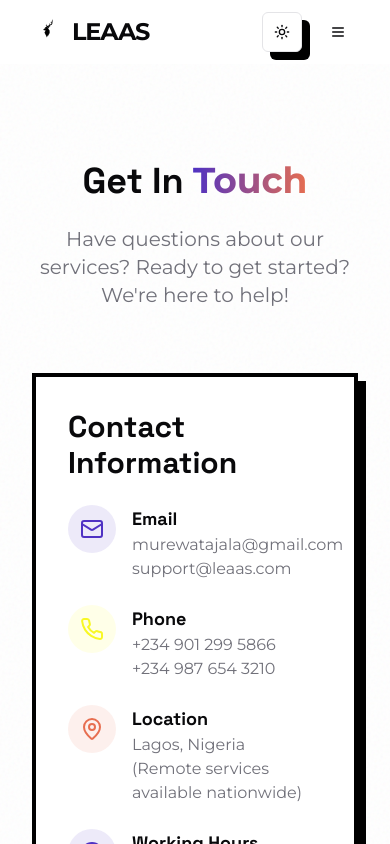
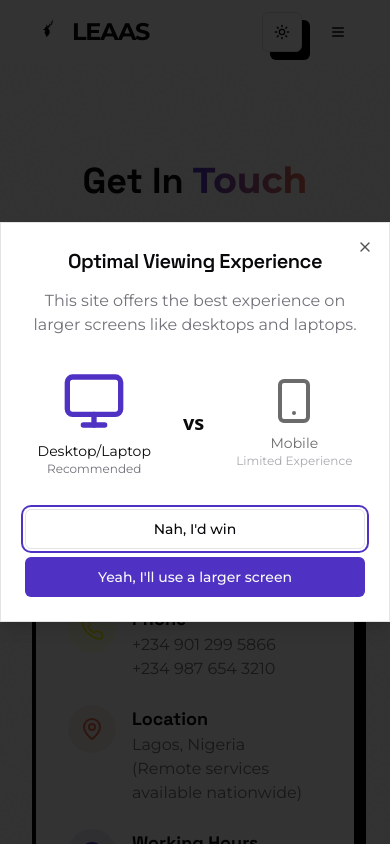
Before and after one commit to shizzleclover/LEAAS, a Next.js app: page /contact in a window 390 px wide. Shown: the top 844 px of the page. Built offline with nearby package versions, Linux system fonts and the light colour scheme.

Commit message:
mobile notice

```diff
--- a/app/layout.tsx
+++ b/app/layout.tsx
@@ -7,6 +7,7 @@ import { Montserrat, Space_Grotesk } from "next/font/google"
 import { cn } from "@/lib/utils"
 import { ScrollProgressBar } from "@/components/scroll-animations"
 import { Metadata } from "next"
+import { MobileNotice } from "@/components/mobile-notice"
 
 const montserrat = Montserrat({
   subsets: ["latin"],
@@ -39,6 +40,7 @@ export default function RootLayout({
           <div className="relative flex min-h-screen flex-col">
             <ScrollProgressBar />
             <Navbar />
+            <MobileNotice />
             <main className="flex-1">{children}</main>
             <Footer />
           </div>
--- /dev/null
+++ b/components/mobile-notice.tsx
@@ -0,0 +1,101 @@
+"use client"
+
+import React, { useState, useEffect } from "react"
+import {
+  Dialog,
+  DialogContent,
+  DialogDescription,
+  DialogFooter,
+  DialogHeader,
+  DialogTitle
+} from "@/components/ui/dialog"
+import { Button } from "@/components/ui/button"
+import { Monitor, Smartphone } from "lucide-react"
+
+export function MobileNotice() {
+  const [isOpen, setIsOpen] = useState(false)
+  const [isMobile, setIsMobile] = useState(false)
+  const [hasDismissed, setHasDismissed] = useState(false)
+
+  useEffect(() => {
+    // Check if user has dismissed the notice before
+    const dismissed = localStorage.getItem("mobile-notice-dismissed")
+    if (dismissed === "true") {
+      setHasDismissed(true)
+    }
+
+    // Check if screen is mobile/tablet size
+    const checkScreenSize = () => {
+      setIsMobile(window.innerWidth < 1024)
+    }
+
+    // Check on initial load
+    checkScreenSize()
+
+    // Check on resize
+    window.addEventListener("resize", checkScreenSize)
+
+    // Show dialog after a short delay if on mobile and hasn't dismissed
+    const timer = setTimeout(() => {
+      if (window.innerWidth < 1024 && !dismissed) {
+        setIsOpen(true)
+      }
+    }, 1500)
+
+    return () => {
+      window.removeEventListener("resize", checkScreenSize)
+      clearTimeout(timer)
+    }
+  }, [])
+
+  const handleDismiss = () => {
+    setIsOpen(false)
+    setHasDismissed(true)
+    localStorage.setItem("mobile-notice-dismissed", "true")
+  }
+
+  const handleUseLargerScreen = () => {
+    setIsOpen(false)
+    setHasDismissed(true)
+    localStorage.setItem("mobile-notice-dismissed", "true")
+  }
+
+  // Only render if on mobile and hasn't been dismissed
+  if (!isMobile || !isOpen) return null
+
+  return (
+    <Dialog open={isOpen} onOpenChange={setIsOpen}>
+      <DialogContent className="sm:max-w-md">
+        <DialogHeader>
+          <DialogTitle className="text-xl">Optimal Viewing Experience</DialogTitle>
+          <DialogDescription className="pt-2 text-base">
+            This site offers the best experience on larger screens like desktops and laptops.
+          </DialogDescription>
+        </DialogHeader>
+
+        <div className="flex items-center justify-center gap-8 py-4">
+          <div className="flex flex-col items-center text-center">
+            <Monitor className="h-16 w-16 text-primary mb-2" />
+            <span className="text-sm">Desktop/Laptop</span>
+            <span className="text-xs text-muted-foreground">Recommended</span>
+          </div>
+          <div className="text-xl font-bold">vs</div>
+          <div className="flex flex-col items-center text-center opacity-60">
+            <Smartphone className="h-12 w-12 mb-2" />
+            <span className="text-sm">Mobile</span>
+            <span className="text-xs text-muted-foreground">Limited Experience</span>
+          </div>
+        </div>
+
+        <DialogFooter className="flex flex-col sm:flex-row gap-2">
+          <Button variant="outline" onClick={handleDismiss} className="sm:w-full">
+            Nah, I&apos;d win
+          </Button>
+          <Button onClick={handleUseLargerScreen} className="sm:w-full">
+            Yeah, I&apos;ll use a larger screen
+          </Button>
+        </DialogFooter>
+      </DialogContent>
+    </Dialog>
+  )
+}
--- a/components/navbar.tsx
+++ b/components/navbar.tsx
@@ -15,6 +15,7 @@ const navItems = [
   { name: "Packages", href: "/packages" },
   { name: "How We Work", href: "/how-it-works" },
   { name: "Contact", href: "/contact" },
+  { name: "Projects", href: "#"},
 ]
 
 export function Navbar() {
```
